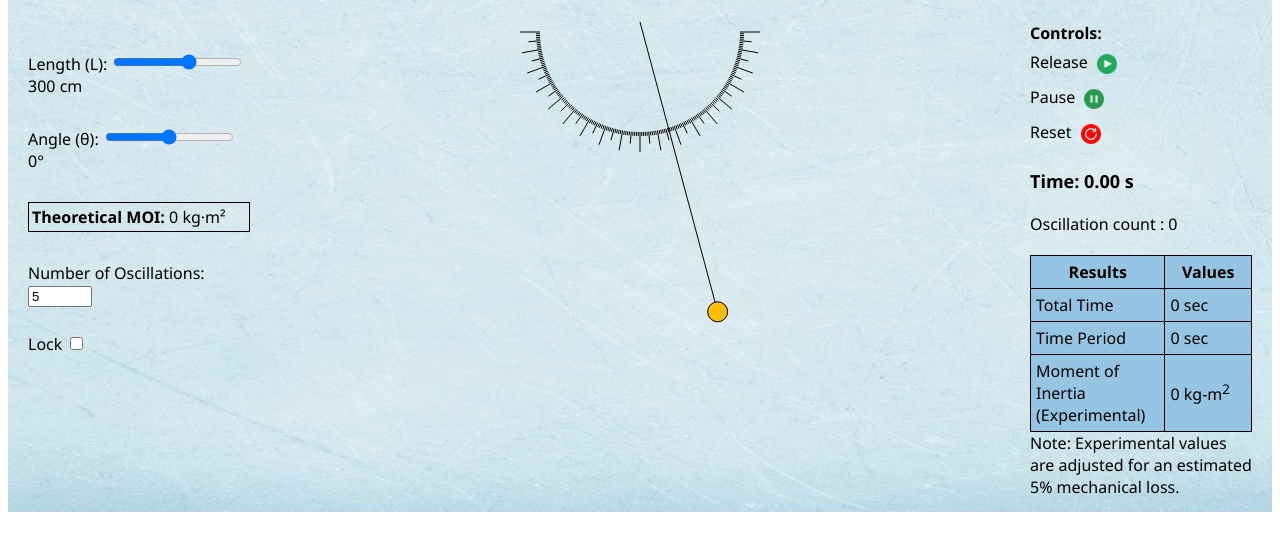
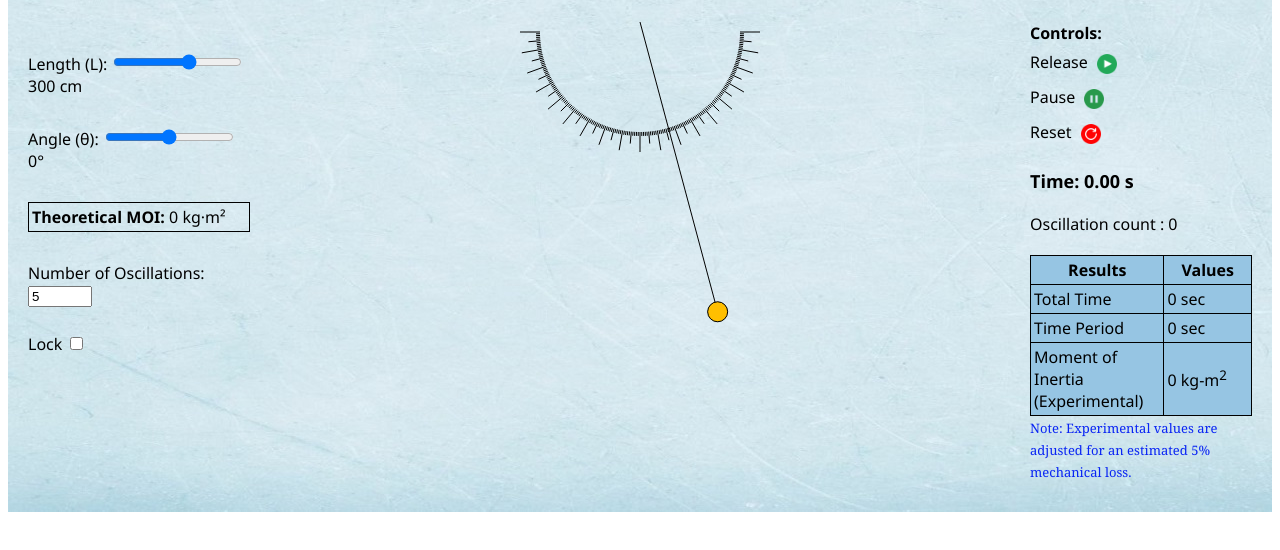
Before and after one commit to virtual-labs/exp-pendulum-dei, a plain HTML site: page experiment/simulation/index.html in a window 1280 px wide. Shown: the part 106-656 px from the top of the page. Drawn offline with Linux system fonts and the light colour scheme.

Commit message:
Update main.css

```diff
--- a/experiment/simulation/css/main.css
+++ b/experiment/simulation/css/main.css
@@ -1,4 +1,3 @@
-
 #mainContainer {
   display: flex;
   justify-content: center;
@@ -92,7 +91,7 @@ th,
 td {
   border: 1px solid black;
   border-collapse: collapse;
-  padding: 5px;
+  padding: 3px;
   margin-top: 20px;
 }
 
@@ -110,10 +109,17 @@ td {
 
 #formula {
   overflow: hidden;
-  height: 50px;
-  width: 100px;
+  height: 35px;
+  width: 70px;
 }
 
 td {
   width: 200px;
 }
+
+#loss-text, #loss-text-comp{
+  font-size: small;
+  color: rgb(9, 36, 244);
+  font-weight: 500;
+  font-family:Georgia, 'Times New Roman', Times, serif;
+}
```
